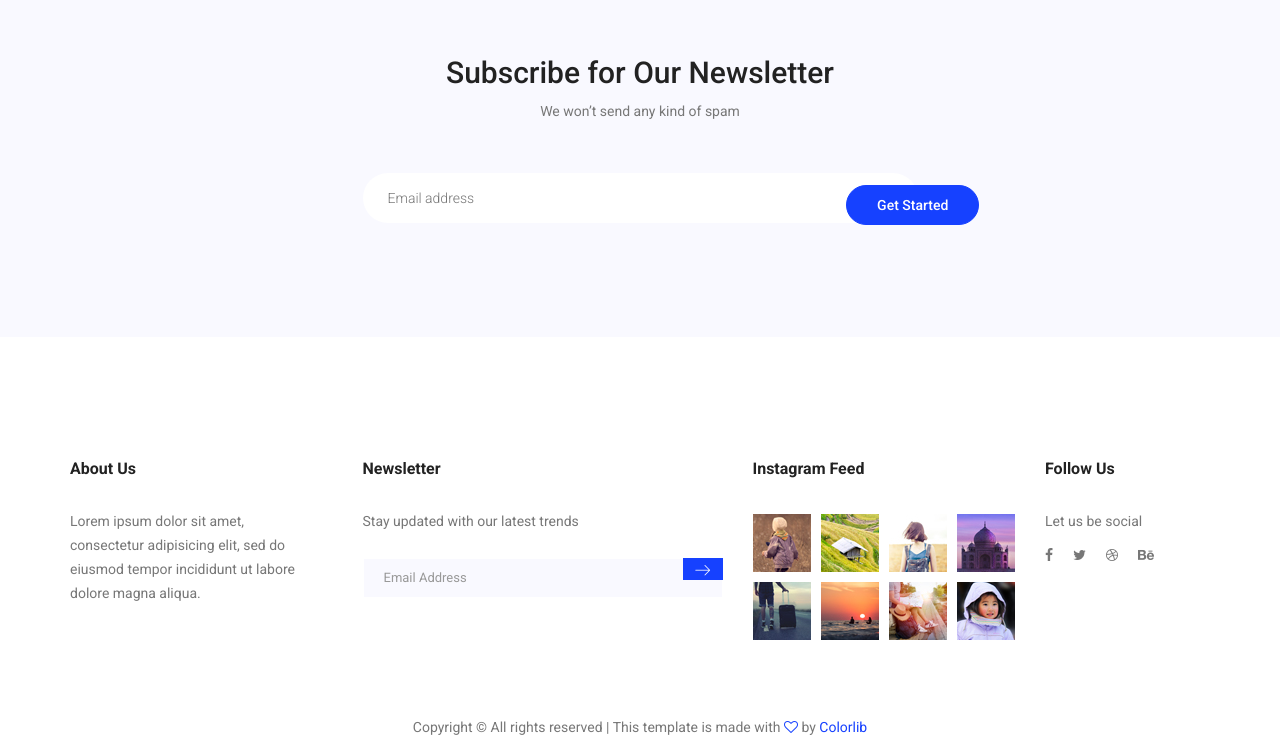
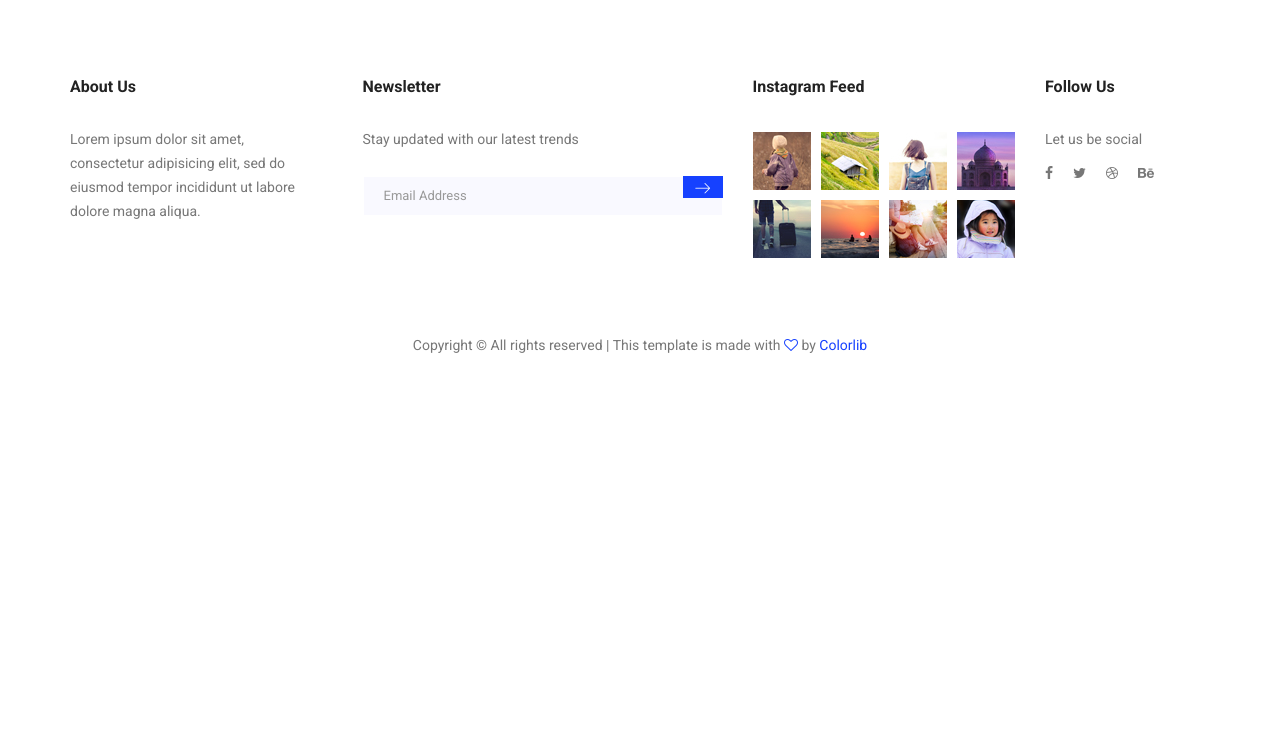
Before and after one commit to igorcastrodias/trabalho-ltp4, an Angular app: page / in a window 1280 px wide. Shown: the part 1749-2501 px from the top of the page. After the commit the page ends 2226 px from the top, so only its background shows below. Built offline with nearby package versions, Linux system fonts and the light colour scheme; data requests are answered from the project's data file.

Commit message:
Removendo subscription e redirecionando para pagina do carrinho

```diff
--- a/src/app/pages/home/home.component.html
+++ b/src/app/pages/home/home.component.html
@@ -21,6 +21,4 @@
 
 <app-featured-products></app-featured-products>
 
-<app-subscription></app-subscription>
-
 <app-footer></app-footer>
--- a/src/app/pages/product-detail/product-detail.component.ts
+++ b/src/app/pages/product-detail/product-detail.component.ts
@@ -29,6 +29,6 @@ export class ProductDetailComponent implements OnInit {
 	  let existingArray = existing ? existing.split(',') : [];
 	  existingArray.push(id.toString());
 	  localStorage.setItem(name, existingArray.toString());
-    this.router.navigate(['/checkout']);
+    this.router.navigate(['/cart']);
   }
 }
```
